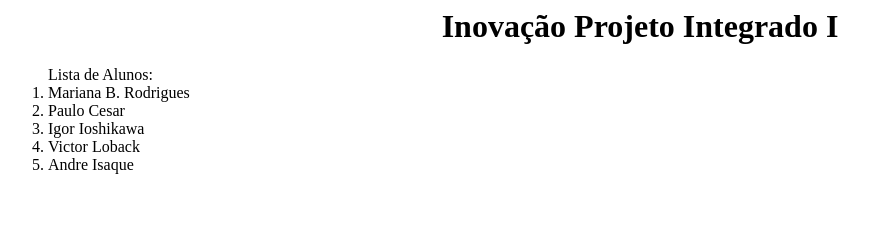
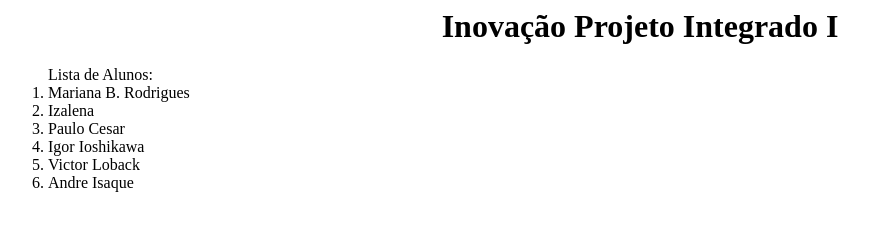
Before and after one commit to salgado/2018.1.inov.proj1, a plain HTML site: page index.html in a window 1280 px wide. Shown: the whole page, without its empty margins (0-869 px from the left). Drawn offline with Linux system fonts and the light colour scheme.

Commit message:
mais um nome

```diff
--- a/index.html
+++ b/index.html
@@ -6,6 +6,7 @@
 <h1 align="center">Inovação Projeto Integrado I</h1>
 <ol>Lista de Alunos:
     <li>Mariana B. Rodrigues</li>
+    <li>Izalena</li>
 	<li>Paulo Cesar</li>
     <li>Igor Ioshikawa</li>
 	<li>Victor Loback</li>
```
